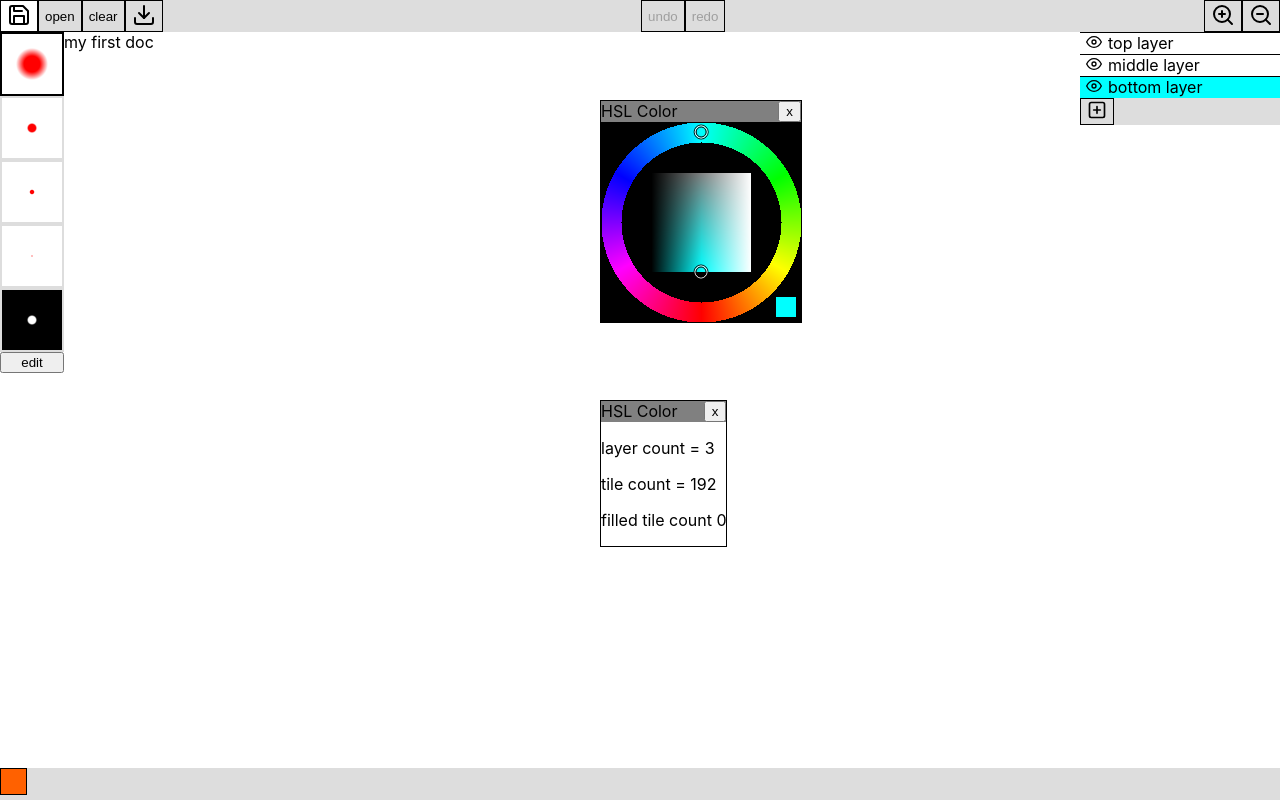
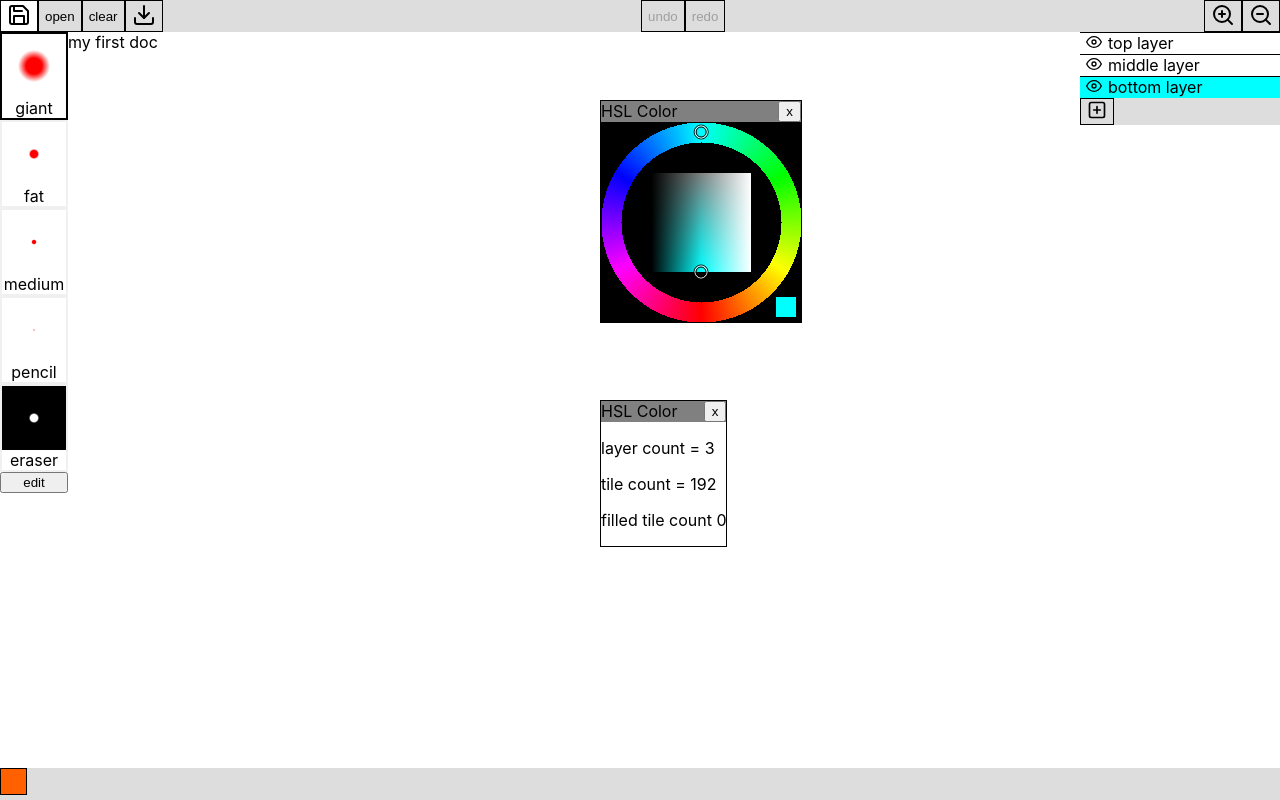
Before and after one commit to joshmarinacci/pen-canvas-editor, a React (Create React App) app: page / in a window 1280 px wide. Built offline with nearby package versions, Linux system fonts and the light colour scheme.

Commit message:
improve look of the brush panel. include title of each pen

```diff
--- a/src/App.css
+++ b/src/App.css
@@ -8,7 +8,7 @@ canvas {
 
 #main {
   display: grid;
-  grid-template-columns: 64px 1fr 200px;
+  grid-template-columns: 68px 1fr 200px;
   grid-template-rows: 2em 2em 1fr 2em;
   border: 0px solid red;
   position: fixed;
@@ -108,8 +108,19 @@ canvas {
 }
 
 
-
-canvas.brush {
+.brush {
+  border: 2px solid #f0f0f0;
+  width: 64px;
+  display: flex;
+  flex-direction: column;
+}
+.brush.selected {
+  border: 2px solid black;
+}
+.brush canvas {
   width: 64px;
   height: 64px;
 }
+.brush label {
+  text-align: center;
+}
--- a/src/pens.js
+++ b/src/pens.js
@@ -116,12 +116,11 @@ export const PenView = ({pen,color, onSelect, selected}) => {
         c.fillRect(0,0,w,h)
         const brush = generateBrush(pen,color)
         c.drawImage(brush,w/2-pen.radius,h/2-pen.radius)
-        const l = 4
-        c.lineWidth = l
-        c.strokeStyle = (pen === selected) ? '#000' : '#ddd'
-        c.strokeRect(l/2,l/2,w-l,h-l)
     })
-    return <canvas className={'brush'} width={64} height={64} ref={canvas}  onClick={()=>onSelect(pen)}/>
+    return <div className={'brush'+((pen===selected)?" selected":"")}>
+        <canvas width={64} height={64} ref={canvas}  onClick={()=>onSelect(pen)}/>
+        <label>{pen.title}</label>
+    </div>
 }
 
 export const RecentPens = ({pens, selected, onSelect, onChange, color, onEdit}) => {
```
